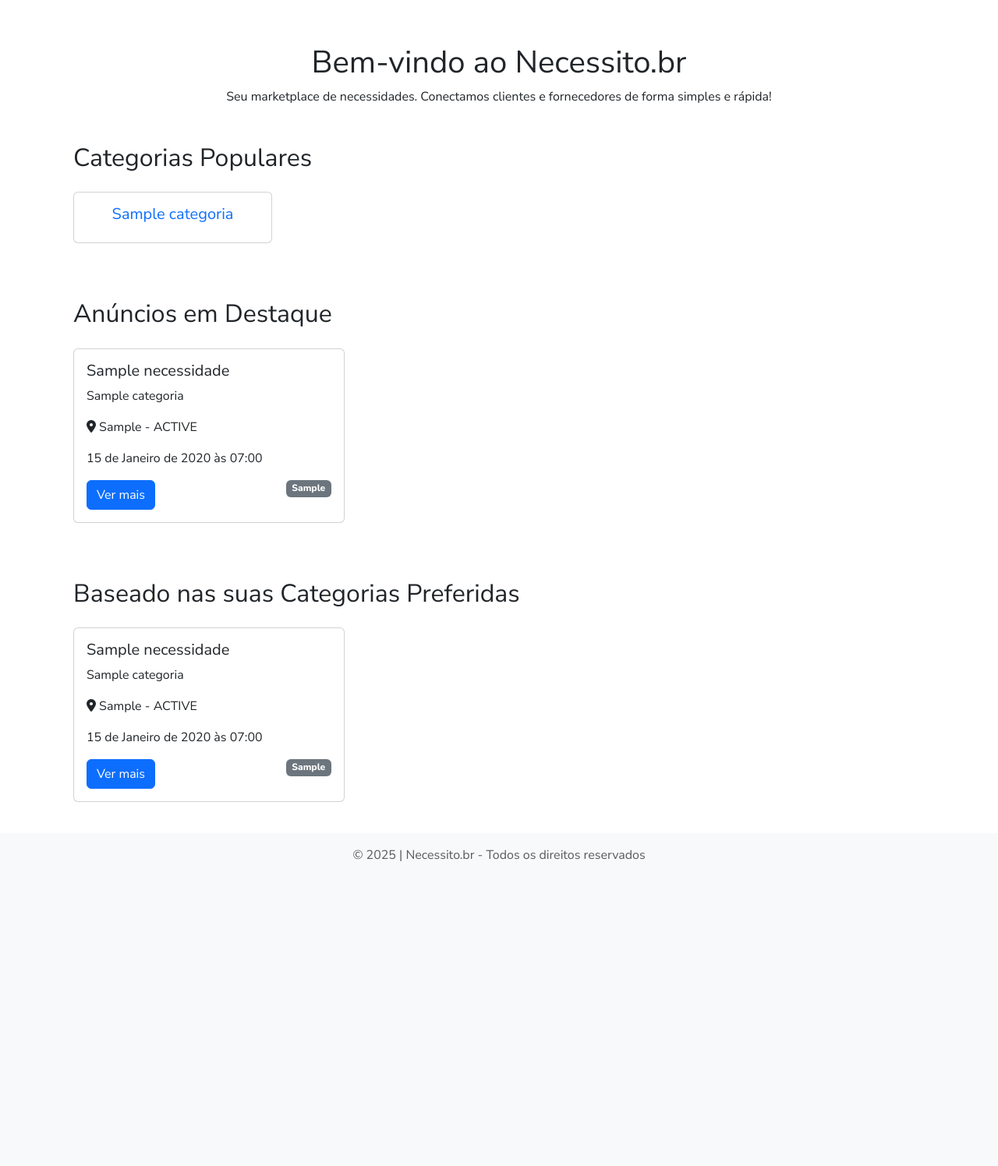
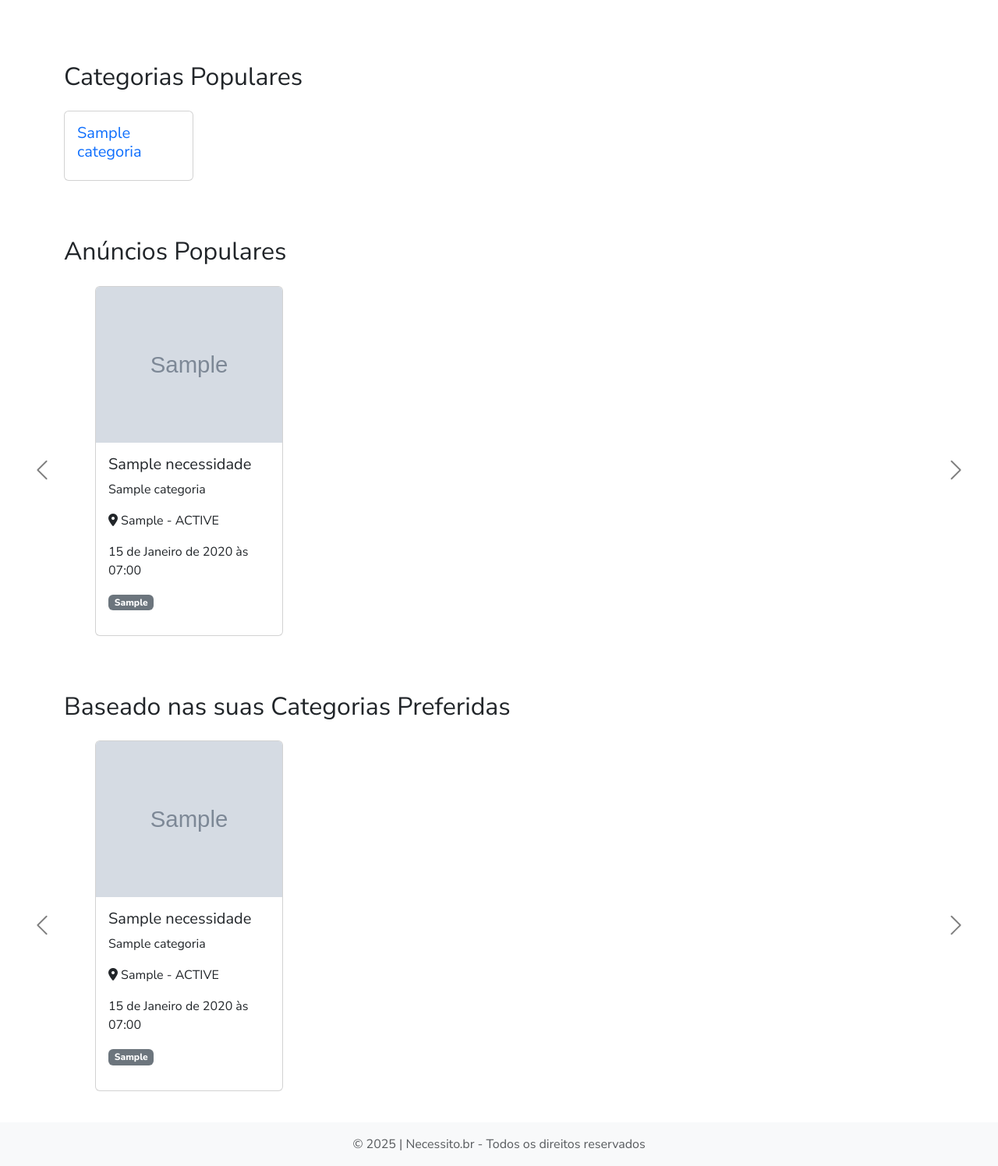
Before and after one commit to melojrx/necessito, a Django app: page / in a window 1280 px wide. Shown: the part 77-1573 px from the top of the page at 78% size. Before the commit the page ends 1182 px from the top, so only its background shows below. Run offline with Django 5.2, Linux system fonts and the light colour scheme; tables that the repository leaves empty hold one stand-in row (values such as "Sample post"); grey boxes marked "Sample" are stand-in pictures; some libraries are stand-ins or nearby versions.

Commit message:
ajuste geral de layout da página home

```diff
--- a/ads/templates/home.html
+++ b/ads/templates/home.html
@@ -1,127 +1,200 @@
-{% extends "base.html" %}
-
-{% block title %}Início - Necessito{% endblock %}
+{% extends 'base.html' %}
 
 {% block content %}
-<div class="jumbotron text-center mt-4">
-    <h1>Bem-vindo ao Necessito.br</h1>
-    <p>Seu marketplace de necessidades. Conectamos clientes e fornecedores de forma simples e rápida!</p>
-</div>
-<div class="container mt-5">
+<style>
+    /* Estilos personalizados */
+    .card {
+        transition: transform 0.3s ease, box-shadow 0.3s ease;
+    }
+    .card:hover {
+        transform: scale(1.02); /* Efeito de zoom leve */
+        box-shadow: 0 4px 8px rgba(0, 0, 0, 0.1); /* Sombra suave */
+    }
+    .card-img-top {
+        height: 200px; /* Altura fixa para as imagens */
+        object-fit: cover; /* Mantém a proporção da imagem */
+        transition: transform 0.2s ease; /* Adiciona transição suave */
+    }
+
+    /* Efeito de zoom ao passar o mouse */
+
+
+    /* Ajustes para o carousel */
+    .carousel {
+        padding: 0 40px; /* Adiciona espaçamento interno */
+    }
+
+    .carousel-control-prev,
+    .carousel-control-next {
+        width: 4%; /* Largura reduzida */
+        background-color: transparent; /* Fundo transparente */
+        margin: 0 -50px; /* Margem ajustada para afastar os controles */
+    }
+
+    .carousel-control-prev-icon,
+    .carousel-control-next-icon {
+        width: 30px; /* Tamanho reduzido */
+        height: 30px;
+        filter: invert(1); /* Ícones brancos */
+    }
+</style>
+
 <!-- Categorias Populares -->
-    <h2 class="mb-4">Categorias Populares</h2>
-    <div class="row text-center">
+<h2 class="mb-4 mt-5">Categorias Populares</h2>
+<div class="row d-flex ">
     {% for categoria in categorias_populares %}
-        <div class="col-lg-3 col-md-4 col-sm-6 mb-4">
+    <div class="col-lg-2 col-md-3 col-sm-4 mb-4">
         <div class="card">
-                <!-- {% if categoria.imagem_local %}
-                <img src="{{ categoria.imagem_local.url }}" class="card-img-top" alt="{{ categoria.nome }}">
-                {% elif categoria.url_imagem_externa %}
-                <img src="{{ categoria.url_imagem_externa }}" class="card-img-top" alt="{{ categoria.nome }}">
-                {% endif %} -->
             <div class="card-body">
-                    <a href="{% url 'category_detail' categoria.id %}" style="text-decoration:none" >
-                        <h5>{{ categoria.nome }}</h5>
-                      </a>
-                    <!-- <p class="card-text">{{ categoria.descricao|truncatechars:50 }}</p> -->
+                <a href="{% url 'category_detail' categoria.id %}" class="text-decoration-none"><h5 class="card-title">{{ categoria.nome }}</h5></a>
             </div>
         </div>
-        </div>
+    </div></a>
     {% endfor %}
 </div>
 
-    <!-- Anúncios em Destaque -->
-    <h2 class="mb-4 mt-5">Anúncios em Destaque</h2>
-    <style>
-        .card {
-            display: flex;
-            flex-direction: column; /* Coloca os elementos em uma coluna */
-            justify-content: space-between; /* Espaço entre o título e o botão */
-            min-height: 100%; /* Todos os cards com a mesma altura */
-        }
-
-        .card-body {
-            flex-grow: 1; /* Faz o corpo ocupar o espaço disponível */
-            display: flex;
-            flex-direction: column; /* Organiza o conteúdo na vertical */
-            justify-content: space-between; /* Distribui espaço entre os elementos */
-        }
-
-        .card .btn {
-            margin-top: auto; /* Empurra o botão para o final do card */
-            align-self: flex-start; /* Opcional: Alinha o botão à esquerda */
-        }
-    </style>
+<!-- Anúncios Populares -->
+<h2 class="mb-4 mt-5">Anúncios Populares</h2>
+<div id="anunciosPopularesCarousel" class="carousel slide" data-bs-ride="carousel">
+    <div class="carousel-inner">
+        {% for anuncio_group in anuncios_populares %}
+        <div class="carousel-item {% if forloop.first %}active{% endif %}">
             <div class="row d-flex align-items-stretch">
-        {% for anuncio in anuncios_populares %}
-        <div class="col-lg-4 col-md-4 col-sm-6 d-flex mb-4">
+                {% for anuncio in anuncio_group %}
+                <div class="col-lg-3 col-md-4 col-sm-6 d-flex mb-4">
+                    <a href="{% url 'necessidade_detail' anuncio.pk %}" class="text-decoration-none text-dark">
                         <div class="card flex-fill">
+                            <!-- Imagem do Anúncio -->
+                            {% if anuncio.imagens.first %}
+                            <img src="{{ anuncio.imagens.first.imagem.url }}" class="card-img-top" alt="{{ anuncio.titulo }}">
+                            {% else %}
+                            <div class="card-img-top d-flex align-items-center justify-content-center bg-light text-secondary">
+                                <p class="text-center">Anúncio sem imagem</p>
+                            </div>
+                            {% endif %}
                             <div class="card-body">
                                 <h5 class="card-title">{{ anuncio.titulo }}</h5>
                                 <p class="card-text">{{ anuncio.categoria }}</p>
                                 <p class="card-text"><i class="fas fa-map-marker-alt"></i> {{ anuncio.cliente.cidade }} - {{ anuncio.cliente.estado|upper }}</p>
                                 <p class="card-text">{{ anuncio.data_criacao }}</p>
-                    <div class="d-flex justify-content-between">
-                        <a href="{% url 'necessidade_detail' anuncio.pk %}" class="btn btn-primary">Ver mais</a>
-                        {% if anuncio.duracao  %}
-                            <p class="badge text-bg-secondary">{{  anuncio.duracao }}</p>
-                        {% endif %}
-                    </div>
-                </div>
-            </div>
-        </div>
-        {% endfor %}
-    </div>
-    {% if anuncios_preferidos %}
-    <h2 class="mb-4 mt-5">Baseado nas suas Categorias Preferidas</h2>
-    <div class="row d-flex align-items-stretch">
-        {% for anuncio in anuncios_preferidos %}
-            <div class="col-lg-4 col-md-4 col-sm-6 d-flex mb-4">
-                <div class="card flex-fill">
-                    <div class="card-body">
-                        <h5 class="card-title">{{ anuncio.titulo }}</h5>
-                        <p class="card-text">{{ anuncio.categoria }}</p>
-                        <p class="card-text">
-                            <i class="fas fa-map-marker-alt"></i>
-                            {{ anuncio.cliente.cidade }} - {{ anuncio.cliente.estado|upper }}
-                        </p>
-                        <p class="card-text">{{ anuncio.data_criacao }}</p>
-                        <div class="d-flex justify-content-between">
-                            <a href="{% url 'necessidade_detail' anuncio.pk %}" class="btn btn-primary">Ver mais</a>
                                 {% if anuncio.duracao %}
                                 <p class="badge text-bg-secondary">{{ anuncio.duracao }}</p>
                                 {% endif %}
                             </div>
                         </div>
+                    </a>
+                </div>
+                {% endfor %}
             </div>
         </div>
         {% endfor %}
     </div>
+    <!-- Controles do Carousel -->
+    <button class="carousel-control-prev" type="button" data-bs-target="#anunciosPopularesCarousel" data-bs-slide="prev">
+        <span class="carousel-control-prev-icon" aria-hidden="true"></span>
+        <span class="visually-hidden">Anterior</span>
+    </button>
+    <button class="carousel-control-next" type="button" data-bs-target="#anunciosPopularesCarousel" data-bs-slide="next">
+        <span class="carousel-control-next-icon" aria-hidden="true"></span>
+        <span class="visually-hidden">Próximo</span>
+    </button>
+</div>
+
+<!-- Anúncios Preferidos -->
+{% if anuncios_preferidos %}
+<h2 class="mb-4 mt-5">Baseado nas suas Categorias Preferidas</h2>
+<div id="anunciosPreferidosCarousel" class="carousel slide" data-bs-ride="carousel">
+    <div class="carousel-inner">
+        {% for anuncio_group in anuncios_preferidos %}
+        <div class="carousel-item {% if forloop.first %}active{% endif %}">
+            <div class="row d-flex align-items-stretch">
+                {% for anuncio in anuncio_group %}
+                <div class="col-lg-3 col-md-4 col-sm-6 d-flex mb-4">
+                    <a href="{% url 'necessidade_detail' anuncio.pk %}" class="text-decoration-none text-dark">
+                        <div class="card flex-fill">
+                            <!-- Imagem do Anúncio -->
+                            {% if anuncio.imagens.first %}
+                            <img src="{{ anuncio.imagens.first.imagem.url }}" class="card-img-top" alt="{{ anuncio.titulo }}">
+                            {% else %}
+                            <div class="card-img-top d-flex align-items-center justify-content-center bg-light text-secondary">
+                                <p class="text-center">Anúncio sem imagem</p>
+                            </div>
                             {% endif %}
-    {% if anuncios_proximos %}
-    <h2 class="mb-4 mt-5">Anúncios nas proximidades</h2>
-    <div class="row d-flex align-items-stretch">
-        {% for anuncio in anuncios_proximos %}
-            <div class="col-lg-4 col-md-4 col-sm-6 d-flex mb-4">
-                <div class="card flex-fill">
                             <div class="card-body">
                                 <h5 class="card-title">{{ anuncio.titulo }}</h5>
                                 <p class="card-text">{{ anuncio.categoria }}</p>
-                        <p class="card-text">
-                            <i class="fas fa-map-marker-alt"></i>
-                            {{ anuncio.cliente.cidade }} - {{ anuncio.cliente.estado|upper }}
-                        </p>
+                                <p class="card-text"><i class="fas fa-map-marker-alt"></i> {{ anuncio.cliente.cidade }} - {{ anuncio.cliente.estado|upper }}</p>
                                 <p class="card-text">{{ anuncio.data_criacao }}</p>
-                        <div class="d-flex justify-content-between">
-                            <a href="{% url 'necessidade_detail' anuncio.pk %}" class="btn btn-primary">Ver mais</a>
                                 {% if anuncio.duracao %}
                                 <p class="badge text-bg-secondary">{{ anuncio.duracao }}</p>
                                 {% endif %}
                             </div>
                         </div>
+                    </a>
+                </div>
+                {% endfor %}
             </div>
         </div>
         {% endfor %}
+    </div>
+    <!-- Controles do Carousel -->
+    <button class="carousel-control-prev" type="button" data-bs-target="#anunciosPreferidosCarousel" data-bs-slide="prev">
+        <span class="carousel-control-prev-icon" aria-hidden="true"></span>
+        <span class="visually-hidden">Anterior</span>
+    </button>
+    <button class="carousel-control-next" type="button" data-bs-target="#anunciosPreferidosCarousel" data-bs-slide="next">
+        <span class="carousel-control-next-icon" aria-hidden="true"></span>
+        <span class="visually-hidden">Próximo</span>
+    </button>
+</div>
+{% endif %}
+
+<!-- Anúncios Próximos -->
+{% if anuncios_proximos %}
+<h2 class="mb-4 mt-5">Anúncios nas Proximidades</h2>
+<div id="anunciosProximosCarousel" class="carousel slide" data-bs-ride="carousel">
+    <div class="carousel-inner">
+        {% for anuncio_group in anuncios_proximos %}
+        <div class="carousel-item {% if forloop.first %}active{% endif %}">
+            <div class="row d-flex align-items-stretch">
+                {% for anuncio in anuncio_group %}
+                <div class="col-lg-3 col-md-4 col-sm-6 d-flex mb-4">
+                    <a href="{% url 'necessidade_detail' anuncio.pk %}" class="text-decoration-none text-dark">
+                        <div class="card flex-fill">
+                            <!-- Imagem do Anúncio -->
+                            {% if anuncio.imagens.first %}
+                            <img src="{{ anuncio.imagens.first.imagem.url }}" class="card-img-top" alt="{{ anuncio.titulo }}">
+                            {% else %}
+                            <div class="card-img-top d-flex align-items-center justify-content-center bg-light text-secondary">
+                                <p class="text-center">Anúncio sem imagem</p>
+                            </div>
+                            {% endif %}
+                            <div class="card-body">
+                                <h5 class="card-title">{{ anuncio.titulo }}</h5>
+                                <p class="card-text">{{ anuncio.categoria }}</p>
+                                <p class="card-text"><i class="fas fa-map-marker-alt"></i> {{ anuncio.cliente.cidade }} - {{ anuncio.cliente.estado|upper }}</p>
+                                <p class="card-text">{{ anuncio.data_criacao }}</p>
+                                {% if anuncio.duracao %}
+                                <p class="badge text-bg-secondary">{{ anuncio.duracao }}</p>
                                 {% endif %}
                             </div>
+                        </div>
+                    </a>
+                </div>
+                {% endfor %}
+            </div>
+        </div>
+        {% endfor %}
+    </div>
+    <!-- Controles do Carousel -->
+    <button class="carousel-control-prev" type="button" data-bs-target="#anunciosProximosCarousel" data-bs-slide="prev">
+        <span class="carousel-control-prev-icon" aria-hidden="true"></span>
+        <span class="visually-hidden">Anterior</span>
+    </button>
+    <button class="carousel-control-next" type="button" data-bs-target="#anunciosProximosCarousel" data-bs-slide="next">
+        <span class="carousel-control-next-icon" aria-hidden="true"></span>
+        <span class="visually-hidden">Próximo</span>
+    </button>
+</div>
+{% endif %}
 {% endblock %}
--- a/ads/views.py
+++ b/ads/views.py
@@ -1,4 +1,5 @@
 from pyexpat.errors import messages
+from itertools import islice
 from django.contrib.auth.mixins import LoginRequiredMixin
 from django.http import HttpResponseRedirect, JsonResponse
 from django.shortcuts import get_object_or_404, redirect
@@ -14,6 +15,11 @@ from .models import AnuncioImagem, Necessidade
 from categories.models import Categoria
 
 
+from itertools import islice
+from django.views.generic import TemplateView
+from categories.models import Categoria
+from .models import Necessidade
+
 class HomeView(TemplateView):
     template_name = 'home.html'  # Diretamente o nome do arquivo
 
@@ -24,9 +30,13 @@ class HomeView(TemplateView):
         context['categorias_populares'] = Categoria.objects.order_by('-id')[:12]
 
         # 2) Anúncios populares (já existente)
-        context['anuncios_populares'] = Necessidade.objects.exclude(
+        anuncios_populares = Necessidade.objects.exclude(
             status__in=['finalizado', 'cancelado']
-        ).order_by('-id')[:4]
+        ).order_by('-id')[:8]  # Limita a 8 anúncios para exemplo
+
+        # Divide os anúncios em grupos de 4
+        anuncios_grouped = [list(islice(anuncios_populares, i, i + 4)) for i in range(0, len(anuncios_populares), 4)]
+        context['anuncios_populares'] = anuncios_grouped
 
         # 3) Lógica para anúncios com base nas categorias preferidas
         user = self.request.user
@@ -38,19 +48,21 @@ class HomeView(TemplateView):
                 anuncios_preferidos = Necessidade.objects.filter(
                     categoria__in=preferred_cats,
                     status='ativo'
-                ).order_by('data_criacao')  # ou .order_by('titulo'), .order_by('data_criacao'), etc.
+                ).order_by('data_criacao')[:8]  # ou .order_by('titulo'), .order_by('data_criacao'), etc.
             else:
                 # Não há categorias preferidas: pega anúncios ativos de forma aleatória
                 anuncios_preferidos = Necessidade.objects.filter(
                     status='ativo'
-                ).order_by('data_criacao')[:4]  # limite de 4, por exemplo
+                ).order_by('data_criacao')[:8]  # limite de 4, por exemplo
         else:
             # Usuário não autenticado: exibe também anúncios ativos aleatórios
             anuncios_preferidos = Necessidade.objects.filter(
                 status='ativo'
-            ).order_by('data_criacao')[:4]
+            ).order_by('data_criacao')[:8]
 
-        context['anuncios_preferidos'] = anuncios_preferidos
+        # Divide os anúncios em grupos de 4
+        anuncios_preferidos_grouped = [list(islice(anuncios_preferidos, i, i + 4)) for i in range(0, len(anuncios_preferidos), 4)]
+        context['anuncios_preferidos'] = anuncios_preferidos_grouped
 
         # 4) Anúncios próximos (cidade do usuário)
         anuncios_proximos = Necessidade.objects.none()
@@ -69,7 +81,10 @@ class HomeView(TemplateView):
                     cliente__estado=user.estado
                 ).order_by('-data_criacao')[:5]
 
-        context['anuncios_proximos'] = anuncios_proximos if anuncios_proximos.exists() else anuncios_estado
+        # Divide os anúncios em grupos de 4
+        anuncios_proximos_final = anuncios_proximos if anuncios_proximos.exists() else anuncios_estado
+        anuncios_proximos_grouped = [list(islice(anuncios_proximos_final, i, i + 4)) for i in range(0, len(anuncios_proximos_final), 4)]
+        context['anuncios_proximos'] = anuncios_proximos_grouped
 
         return context
 
```
Also changed, not shown: ads/templates/necessidade_detail.html (+32 -0 lines). Lines whose indentation alone changed are shown as unchanged.
